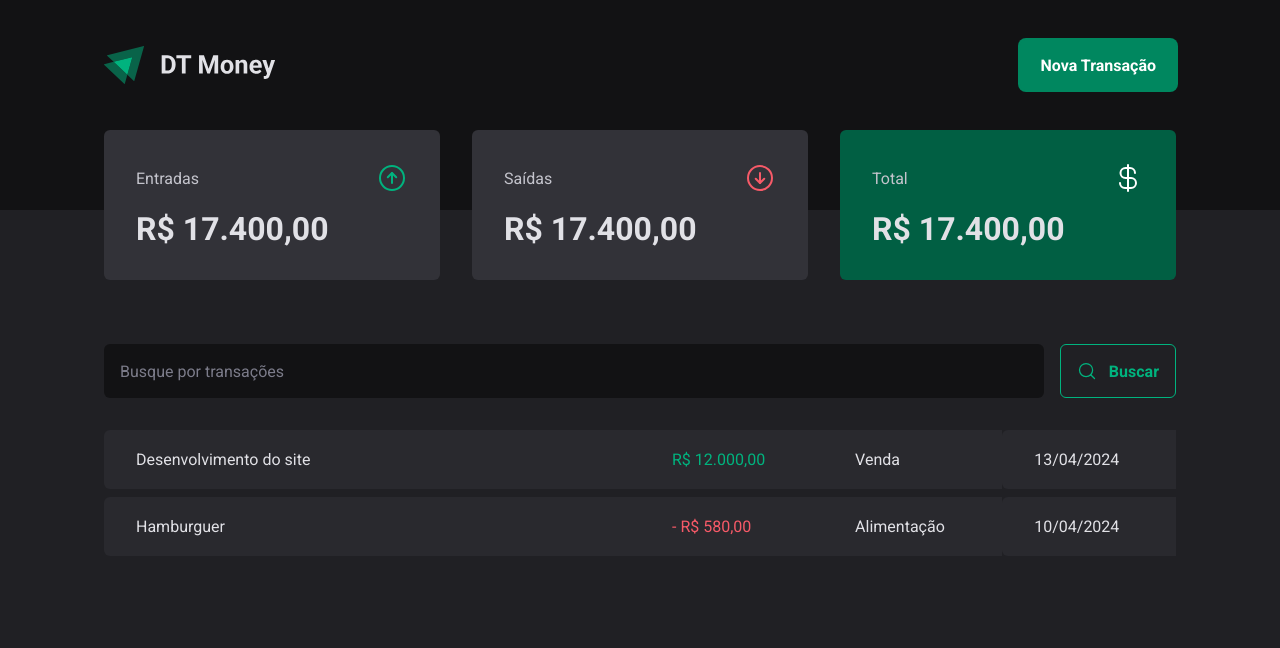
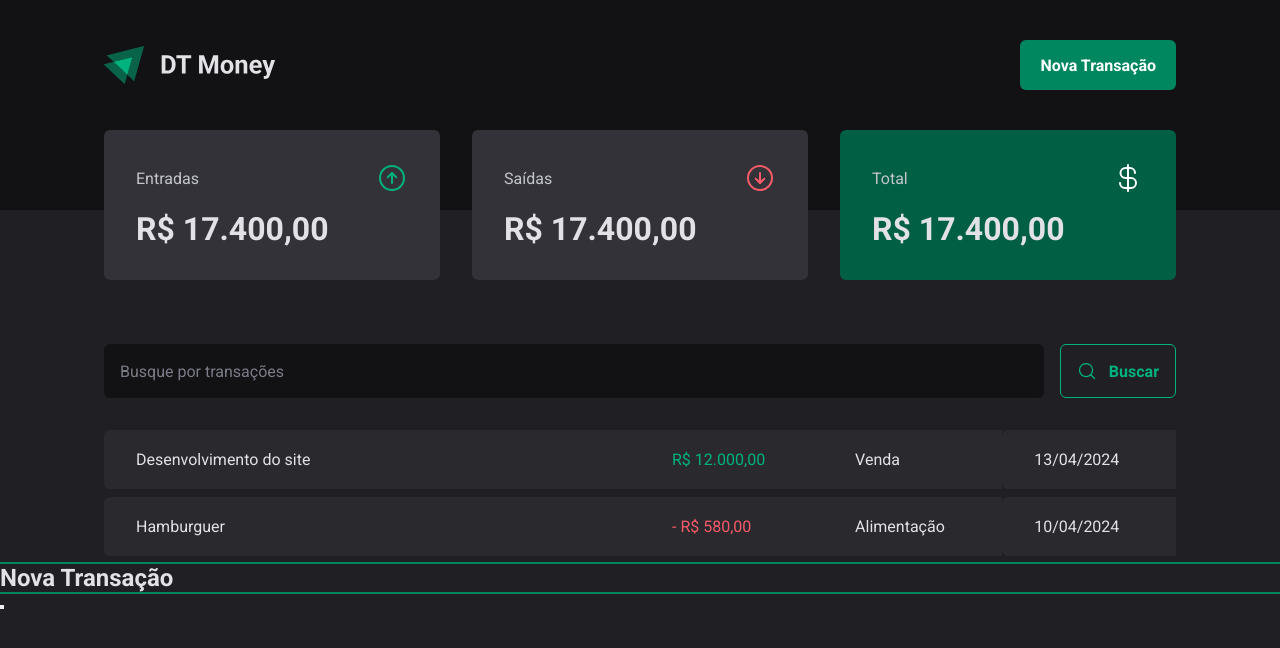
Before and after one commit to arrobarafael/dt-money-new, a React (Vite) app: page / in a window 1280 px wide. Both pictures are taken after a click on the button "Nova Transação". Shown: the top 648 px of the page. Built offline with nearby package versions, Linux system fonts and the light colour scheme.

Commit message:
Criado modal através de radix para inserlção de novas transações

```diff
--- a/package.json
+++ b/package.json
@@ -10,6 +10,7 @@
     "preview": "vite preview"
   },
   "dependencies": {
+    "@radix-ui/react-dialog": "^1.1.4",
     "phosphor-react": "^1.4.1",
     "react": "^18.3.1",
     "react-dom": "^18.3.1",
--- a/src/components/Header/index.tsx
+++ b/src/components/Header/index.tsx
@@ -1,4 +1,5 @@
 import { HeaderContainer, HeaderContent, NewTransactionButton } from './styles';
+import * as Dialog from '@radix-ui/react-dialog';
 
 import logoImg from '../../assets/Logo.svg';
 
@@ -7,8 +8,21 @@
     <HeaderContainer>
       <HeaderContent>
         <img src={logoImg} />
+        <Dialog.Root>
+          <Dialog.Trigger asChild>
+            <NewTransactionButton>Nova Transação</NewTransactionButton>
+          </Dialog.Trigger>
 
-        <NewTransactionButton>Nova Transação</NewTransactionButton>
+          <Dialog.Portal>
+            <Dialog.Overlay />
+
+            <Dialog.Content>
+              <Dialog.Title>Nova Transação</Dialog.Title>
+            </Dialog.Content>
+
+            <Dialog.Close />
+          </Dialog.Portal>
+        </Dialog.Root>
       </HeaderContent>
     </HeaderContainer>
   );
```
Also changed, not shown: 1 other file (tests, documents, lock files or other folders).
